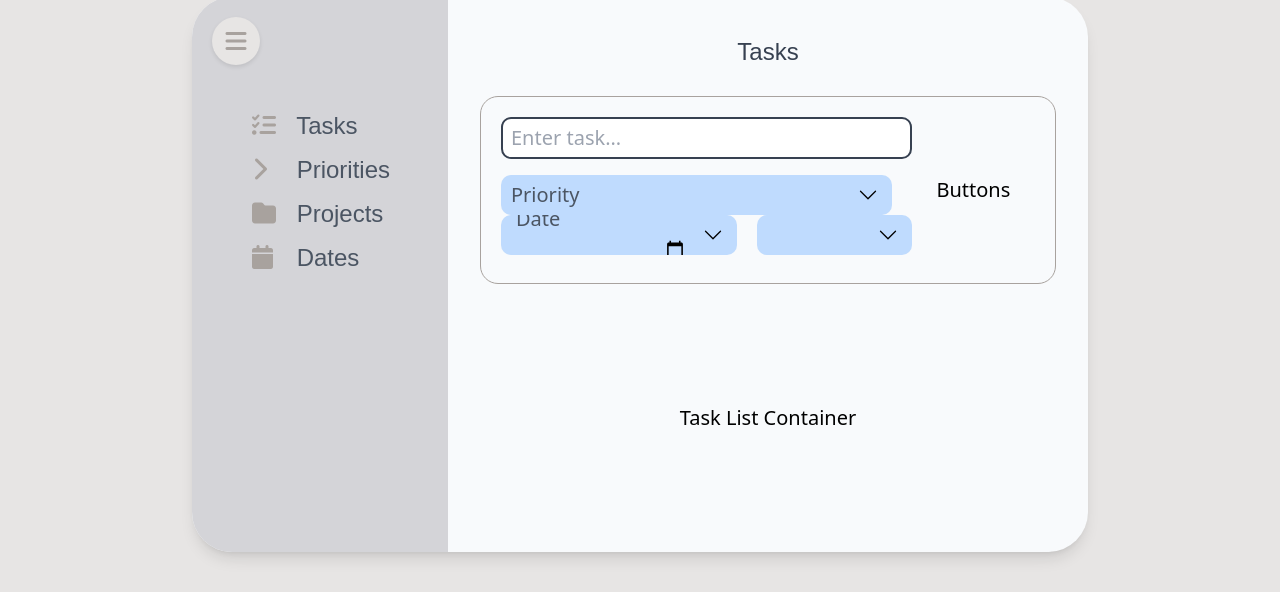
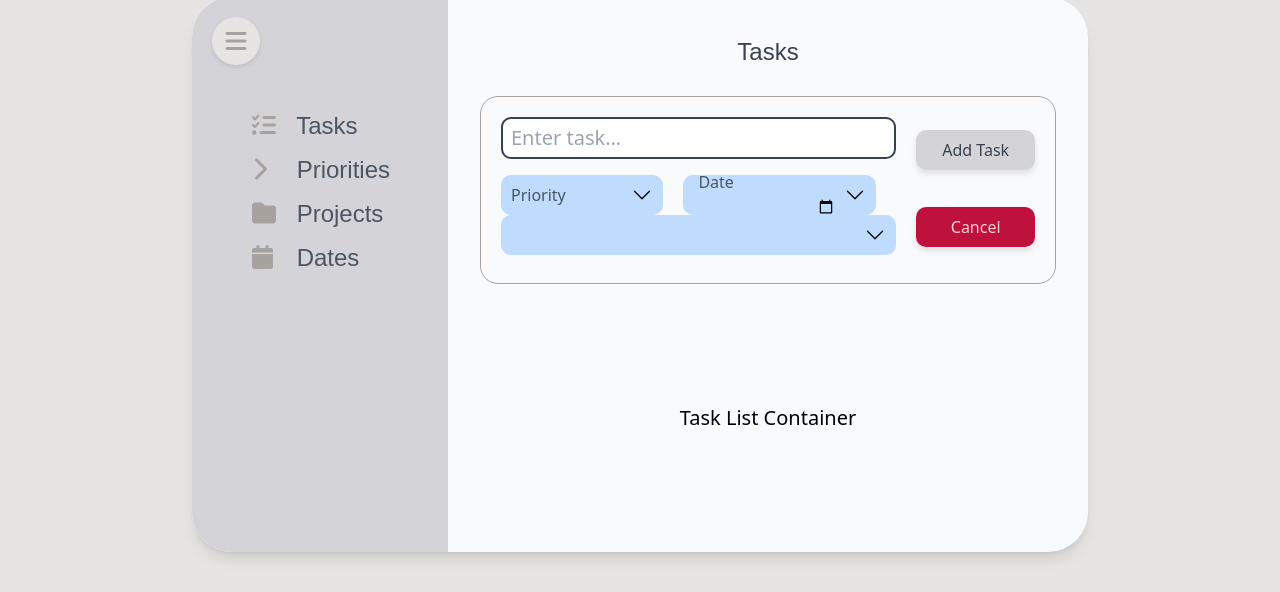
Before and after one commit to alexaldearroyo/priorities_online, a website built with webpack: page src/index.html in a window 1280 px wide. Both pictures are taken after a click on the button "Add Task". Shown: the part 131-723 px from the top of the page. Built offline with nearby package versions, Linux system fonts and the light colour scheme.

Commit message:
addTaskBox design implemented

```diff
--- a/src/styles.css
+++ b/src/styles.css
@@ -271,7 +271,7 @@ body {
         font-size: 1.5rem;
     }
 
-    #addTaskBoxLeft, #addTaskBoxRight, #addTaskBoxBottom {
+    #addTaskBoxLeft, #addTaskBoxRight, #addTaskBoxLeftBottom {
         width: 100%;
       }
 
@@ -321,7 +321,6 @@ body {
 .selector {
     border-radius: 10px;
     background-color: #BFDBFE;
-    flex: 1;
     appearance: none;
     padding: 5px 10px;
     flex: 1;
@@ -331,6 +330,8 @@ body {
     background-position: right .7em center;
     padding-right: 2.5em;
     height: 2.5rem;
+    font-size: 1rem;
+
   }
 
   input[type="date"]:not(.has-date) {
@@ -362,3 +363,22 @@ input[type="date"].has-date::before {
     background-color: #0EA5E9;
     color: #374151;
 }
+
+.createButton {
+    border-radius: 10px;
+    background-color: #D4D4D8;
+    box-shadow: 0px 4px 6px rgba(0, 0, 0, 0.1);
+    height: 2.5rem;
+    font-size: 1rem;
+    color: #374151;
+  }
+
+  .cancelButton {
+    border-radius: 10px;
+    background-color: #BE123C;
+    box-shadow: 0px 4px 6px rgba(0, 0, 0, 0.1);
+    height: 2.5rem;
+    color: #FECDD3;
+    font-size: 1rem;
+
+  }
--- a/src/tasks.js
+++ b/src/tasks.js
@@ -22,12 +22,12 @@ function loadTasksModule() {
   $("#contentBoxMain").append(taskButtonContainer, tasksListContainer);
   taskButtonContainer.append(addButton);
 
-  // Add Task Box Structure
+  // ADD TASK BUTTON AND ADD TASK BOX
 
   addButton.on("click", function () {
     const addTaskBox = $("<div>", {
       id: "addTask",
-      class: "addBox flex flex-col md:flex-row w-full justify-between",
+      class: "addBox flex flex-col md:flex-row w-full justify-between gap-x-5",
     });
 
     const addTaskBoxLeft = $("<div>", {
@@ -36,34 +36,38 @@ function loadTasksModule() {
       style: "flex: 10;",
     });
 
-    const addTaskBoxTop = $("<div>", {
-      id: "addTaskBoxTop",
+    const addTaskBoxLeftTop = $("<div>", {
+      id: "addTaskBoxLeftTop",
       class: "h-1/2 w-full flex justify-center items-center",
     });
 
     const inputBox = $("<input>", {
       type: "text",
-      class: "rounded-lg border-2 border-gray-700 bg-white w-full p-2 py-1 mb-2",
+      class:
+        "rounded-lg border-2 border-gray-700 bg-white w-full p-2 py-1 mb-2",
       placeholder: "Enter task...",
       css: { "border-radius": "10px" },
     });
 
-    addTaskBoxTop.append(inputBox);
+    addTaskBoxLeftTop.append(inputBox);
 
-    const addTaskBoxBottom = $("<div>", {
-      id: "addTaskBoxBottom",
-      class: "flex flex-wrap sm:flex-row justify-between items-center py-2 w-full",
+    const addTaskBoxLeftBottom = $("<div>", {
+      id: "addTaskBoxLeftBottom",
+      class:
+        "flex flex-wrap sm:flex-row justify-between items-center py-2 w-full",
     });
 
     const prioritySelector = $("<select>", {
       id: "prioritySelector",
       class: "selector mr-5",
-      }).append(
-        $("<option>", { value: "", text: "Priority", selected: true}),
+    })
+      .append(
+        $("<option>", { value: "", text: "Priority", selected: true }),
         $("<option>", { value: "High", text: "High" }),
         $("<option>", { value: "Medium", text: "Medium" }),
         $("<option>", { value: "Low", text: "Low" })
-        ).on("change", function() {
+      )
+      .on("change", function () {
         $(this).removeClass("high-priority medium-priority low-priority");
         switch (this.value) {
           case "High":
@@ -81,8 +85,8 @@ function loadTasksModule() {
       type: "date",
       class: "selector mr-5",
       value: "",
-        placeholder: "Date"
-    }).on("change", function() {
+      placeholder: "Date",
+    }).on("change", function () {
       if (this.value) {
         $(this).addClass("has-date");
       } else {
@@ -93,18 +97,48 @@ function loadTasksModule() {
     const projectSelector = $("<select>", {
       id: "projectSelector",
       class: "selector",
-      }).append($("<option>", { value: "", text: "Project", disabled: true}));
+    }).append($("<option>", { value: "", text: "Project", disabled: true }));
 
-    addTaskBoxBottom.append(prioritySelector, dateSelector, projectSelector);
+    addTaskBoxLeftBottom.append(prioritySelector, dateSelector, projectSelector);
 
-    addTaskBoxLeft.append(addTaskBoxTop, addTaskBoxBottom);
+    addTaskBoxLeft.append(addTaskBoxLeftTop, addTaskBoxLeftBottom);
 
     const addTaskBoxRight = $("<div>", {
       id: "addTaskBoxRight",
-      class: "flex flex-1 flex-col justify-center items-center",
+      class: "flex flex-1 flex-col items-center",
       style: "flex: 3;",
-      text: "Buttons",
     });
+
+    const addTaskBoxRightTop = $("<div>", {
+        id: "addTaskBoxRightTop",
+        class: "h-1/2 w-full flex justify-center items-center",
+    });
+
+    // "rounded-lg border-2 border-gray-700 bg-white w-full p-2 py-1 mb-2",
+
+    const createTaskButton = $("<button>", {
+      id: "createTaskButton",
+      class: "createButton w-full mb-2",
+      text: "Add Task",
+    });
+
+    addTaskBoxRightTop.append(createTaskButton);
+
+    const addTaskBoxLRightBottom = $("<div>", {
+        id: "addTaskBoxLeftBottom",
+        class: "h-1/2 w-full flex justify-center items-center",
+      });
+
+    const cancelTaskButton = $("<button>", {
+      id: "cancelTaskButton",
+      class: "cancelButton w-full",
+      text: "Cancel",
+    });
+
+    addTaskBoxLRightBottom.append(cancelTaskButton);
+
+
+    addTaskBoxRight.append(addTaskBoxRightTop, addTaskBoxLRightBottom);
 
     addTaskBox.append(addTaskBoxLeft, addTaskBoxRight);
     taskButtonContainer.replaceWith(addTaskBox);
```
Also changed, not shown: temp_codescript.txt (+7 -7 lines). Lines whose indentation alone changed are shown as unchanged.
